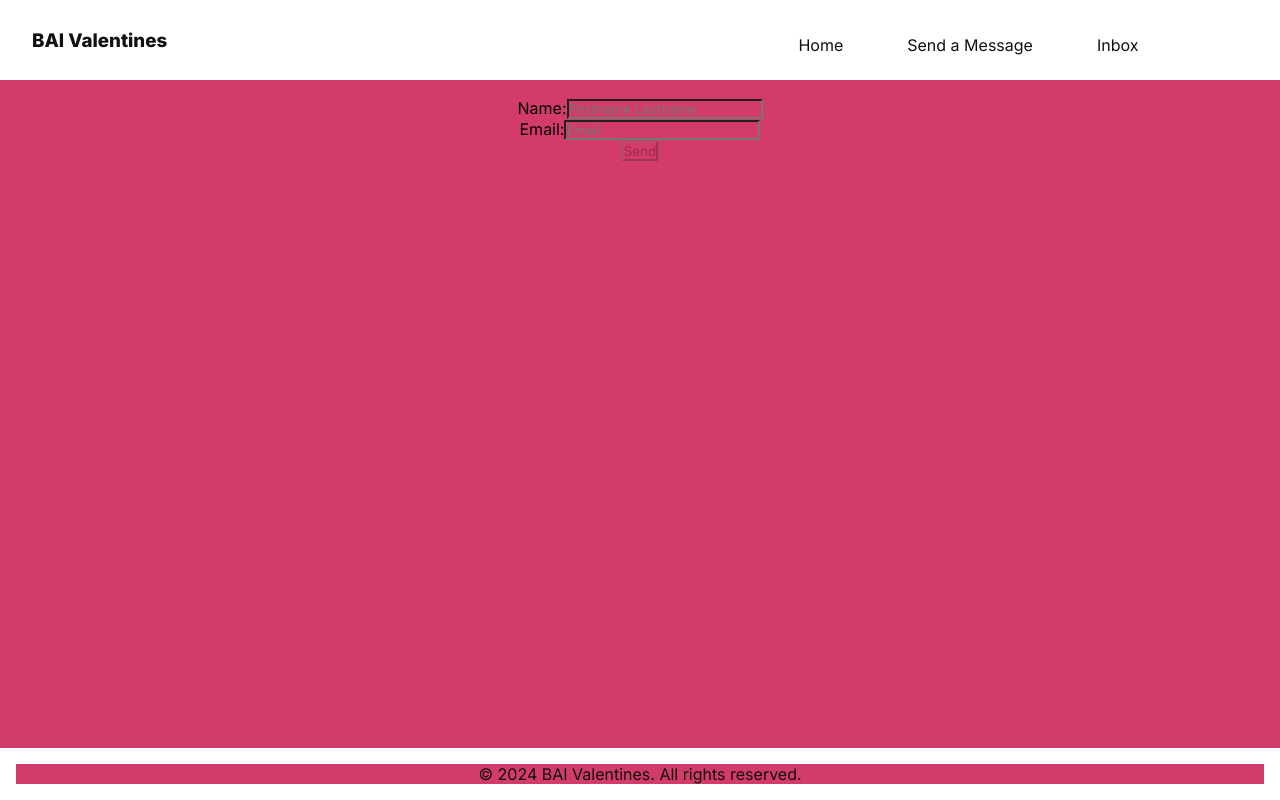
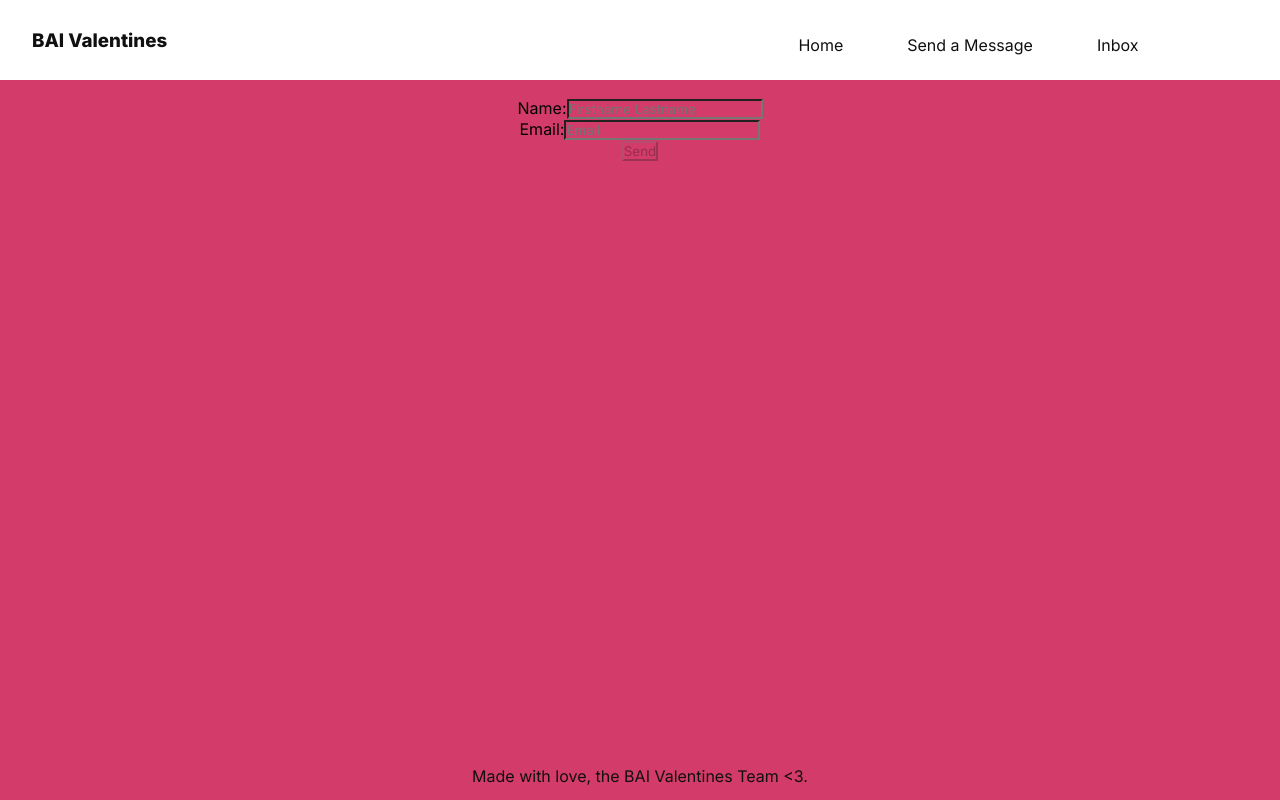
Before and after one commit to OmarJallouq/Valentine-Notes-Website, a React (Create React App) app in the folder frontend/: page /AddUser in a window 1280 px wide. Built offline with nearby package versions, Linux system fonts and the light colour scheme; no server answers; a web font is replaced by a local one.

Commit message:
Fixed Footer

```diff
--- a/frontend/src/components/Footer.js
+++ b/frontend/src/components/Footer.js
@@ -3,8 +3,8 @@ import '../styles/footer.css';
 
 function Footer() {
   return (
-    <footer>
-      <p>&copy; 2024 BAI Valentines. All rights reserved.</p>
+    <footer style={{background: 'transparent'}}>
+      <p style={{background: 'transparent'}}>Made with love, the BAI Valentines Team &lt;3.</p>
     </footer>
   );
 }
--- a/frontend/src/styles/footer.css
+++ b/frontend/src/styles/footer.css
@@ -24,6 +24,7 @@ footer {
     position: fixed;
     bottom: 0;
     width: 100%;
+    height: 50px
 }
 
 /* Add any additional styles for the footer here */
```
Lines whose indentation alone changed are shown as unchanged.
